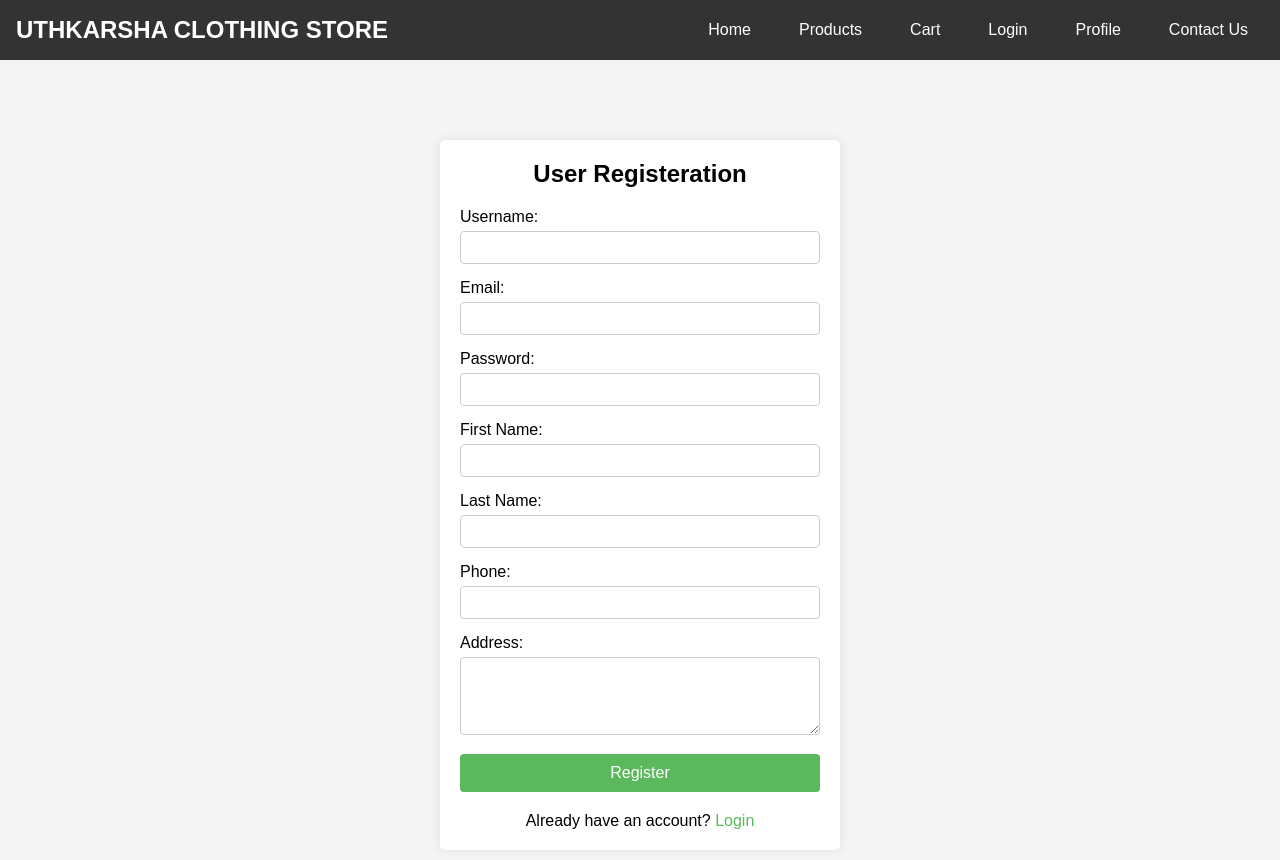
After one commit to UmeenHashel/uthkarsha, a PHP site: page /register.php in a window 1280 px wide. The commit adds this page. Run offline with PHP 8.4, Linux system fonts and the light colour scheme.

Commit message:
Added register.php

```diff
--- /dev/null
+++ b/css/register.css
@@ -0,0 +1,74 @@
+body {
+    font-family: Arial, sans-serif;
+    background-color: #f4f4f4;
+    margin: 0;
+    padding: 0;
+}
+
+.register-page {
+    display: flex;
+    justify-content: center;
+    align-items: center;
+    height: calc(100vh - 70px); /* Adjust based on your navbar height */
+    margin-top: 70px; /* Adjust based on your navbar height */
+}
+
+.register-container {
+    background-color: #fff;
+    padding: 20px;
+    border-radius: 5px;
+    box-shadow: 0 0 10px rgba(0, 0, 0, 0.1);
+    width: 400px;
+    text-align: center;
+}
+
+.register-container h2 {
+    margin-bottom: 20px;
+}
+
+.form-group {
+    margin-bottom: 15px;
+    text-align: left;
+}
+
+.form-group label {
+    display: block;
+    margin-bottom: 5px;
+}
+
+.form-group input,
+.form-group textarea {
+    width: 100%;
+    padding: 8px;
+    box-sizing: border-box;
+    border: 1px solid #ccc;
+    border-radius: 4px;
+}
+
+button {
+    width: 100%;
+    padding: 10px;
+    background-color: #5cb85c;
+    border: none;
+    color: #fff;
+    font-size: 16px;
+    border-radius: 4px;
+    cursor: pointer;
+}
+
+button:hover {
+    background-color: #4cae4c;
+}
+
+p {
+    margin-top: 20px;
+}
+
+p a {
+    color: #5cb85c;
+    text-decoration: none;
+}
+
+p a:hover {
+    text-decoration: underline;
+}
--- a/login.php
+++ b/login.php
@@ -61,7 +61,7 @@ $conn->close();
             </div>
             <button type="submit">Login</button>
         </form>
-        <p>Don't have an account? <a href="register.html">Register</a></p>
+        <p>Don't have an account? <a href="register.php">Register</a></p>
     </div>
 </body>
 </html>
--- /dev/null
+++ b/register.php
@@ -0,0 +1,80 @@
+<?php
+session_start();
+include 'connect.php';
+
+if ($_SERVER["REQUEST_METHOD"] == "POST") {
+    $username = $_POST['username'];
+    $email = $_POST['email'];
+    $password = password_hash($_POST['password'], PASSWORD_BCRYPT);
+    $first_name = $_POST['first_name'];
+    $last_name = $_POST['last_name'];
+    $phone = $_POST['phone'];
+    $address = $_POST['address'];
+
+    $stmt = $conn->prepare("INSERT INTO users (username, email, password, first_name, last_name, phone, address) VALUES (?, ?, ?, ?, ?, ?, ?)");
+    $stmt->bind_param("sssssss", $username, $email, $password, $first_name, $last_name, $phone, $address);
+
+    if ($stmt->execute()) {
+        echo "Registration successful!";
+    } else {
+        echo "Error: " . $stmt->error;
+    }
+
+    $stmt->close();
+}
+
+$conn->close();
+?>
+
+<!DOCTYPE html>
+<html lang="en">
+<head>
+    <meta charset="UTF-8">
+    <meta name="viewport" content="width=device-width, initial-scale=1.0">
+    <title>Register</title>
+    <link rel="stylesheet" href="css/navbar.css">
+    <link rel="stylesheet" href="css/register.css">
+</head>
+<body>
+    <header>
+        <?php include 'navbar.php'; ?>
+    </header>
+    <div class="register-page">
+        <div class="register-container">
+            <h2>User Registeration</h2>
+            <form action="register.php" method="post">
+                <div class="form-group">
+                    <label for="username">Username:</label>
+                    <input type="text" id="username" name="username" required>
+                </div>
+                <div class="form-group">
+                    <label for="email">Email:</label>
+                    <input type="email" id="email" name="email" required>
+                </div>
+                <div class="form-group">
+                    <label for="password">Password:</label>
+                    <input type="password" id="password" name="password" required>
+                </div>
+                <div class="form-group">
+                    <label for="first_name">First Name:</label>
+                    <input type="text" id="first_name" name="first_name" required>
+                </div>
+                <div class="form-group">
+                    <label for="last_name">Last Name:</label>
+                    <input type="text" id="last_name" name="last_name" required>
+                </div>
+                <div class="form-group">
+                    <label for="phone">Phone:</label>
+                    <input type="text" id="phone" name="phone">
+                </div>
+                <div class="form-group">
+                    <label for="address">Address:</label>
+                    <textarea id="address" name="address" rows="4"></textarea>
+                </div>
+                <button type="submit">Register</button>
+            </form>
+            <p>Already have an account? <a href="login.php">Login</a></p>
+        </div>
+    </div>
+</body>
+</html>
```
